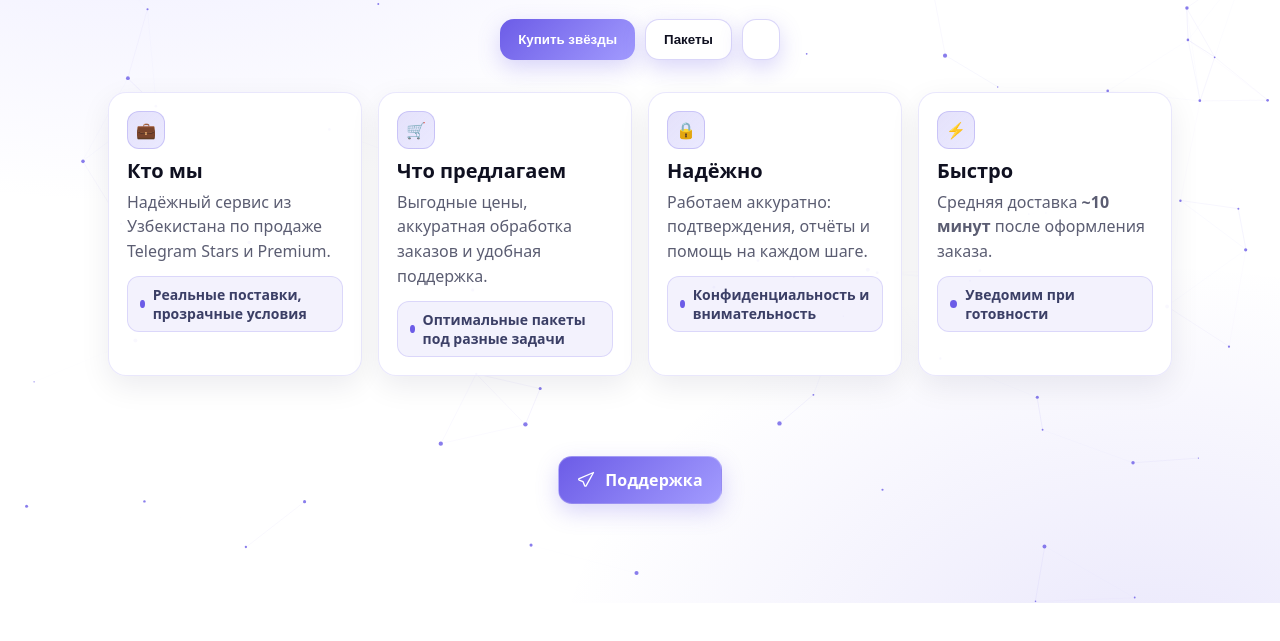
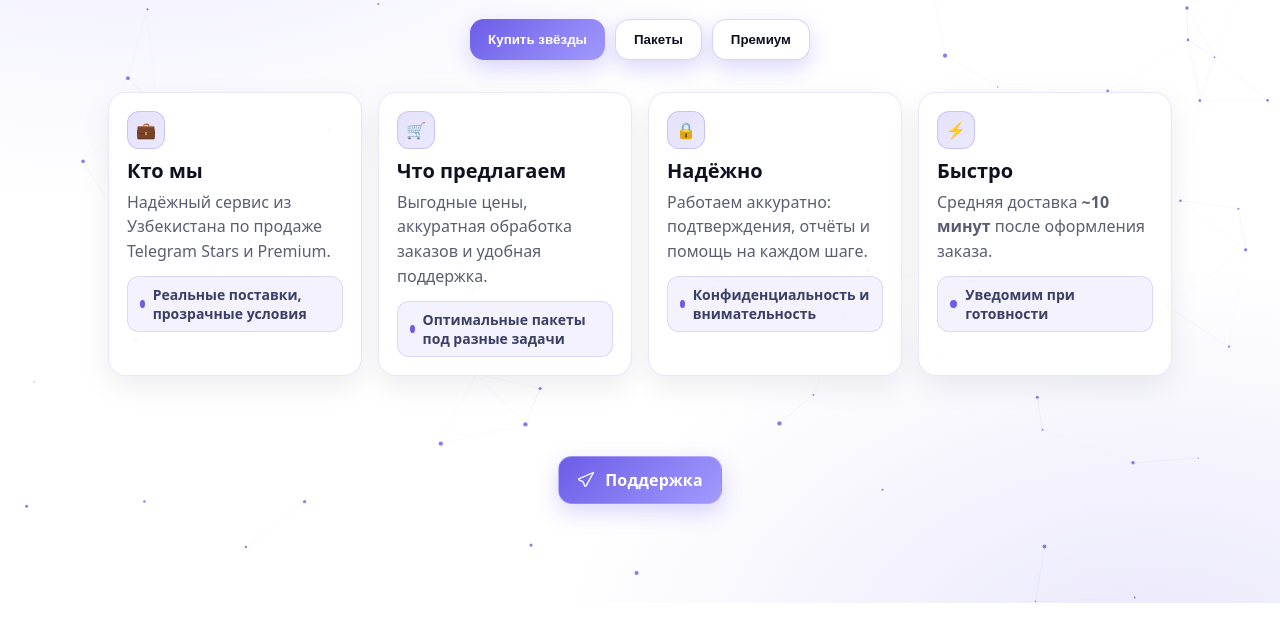
Before and after one commit to smartios-bit/Avimenyazae, a website: page index.html in a window 1280 px wide. Shown: the part 197-838 px from the top of the page. Drawn offline with Linux system fonts and the light colour scheme.

Commit message:
index.html

```diff
--- a/index.html
+++ b/index.html
@@ -117,7 +117,7 @@
 
         <button class="btn btn-primary" type="button" disabled>Купить звёзды</button>
         <button class="btn btn-ghost" type="button" onclick="window.location.href='packages.html'">Пакеты</button>
-        <button class="btn btn-ghost" type="button" onclick="window.location.href='premium.html'"</button>
+        <button class="btn btn-ghost" type="button" onclick="window.location.href='premium.html'">Премиум</button>
       </div>
     </section>
 
```
